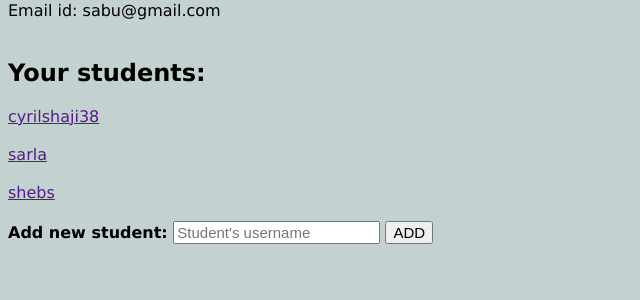
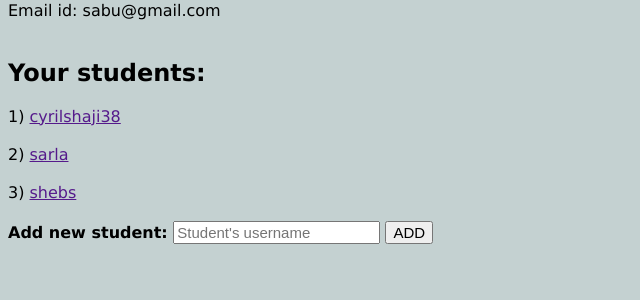
Before and after one commit to cyrilshaji38/Hacked-to-Hired-Spark, a Flask app: page /teacher in a window 1280 px wide. Shown: the part 406-706 px from the top of the page, without its empty margins (0-640 px from the left). Run offline with Flask 2, Linux system fonts and the light colour scheme; a user stored in the database is signed in; data comes from the database, SQL or seed files in the repository; both versions use the stored data as it was after the commit.

Commit message:
S.NO added

```diff
--- a/SparkApp/templates/dashboard/teacher/teacher.html
+++ b/SparkApp/templates/dashboard/teacher/teacher.html
@@ -15,7 +15,9 @@
         <form method="POST" class="form-signin">
             {{ form.hidden_tag() }}
             <h2>Your students:</h2>
+            <script>i=0</script>
             {% for students in my_students %}
+                <script>i=i+1; document.write(i+")");</script>
                 <a href="">{{ students.username }}</a><br><br>
             {% endfor %}
             <b>Add new student: </b>
```
Also changed, not shown: SparkApp/register/users.db.
